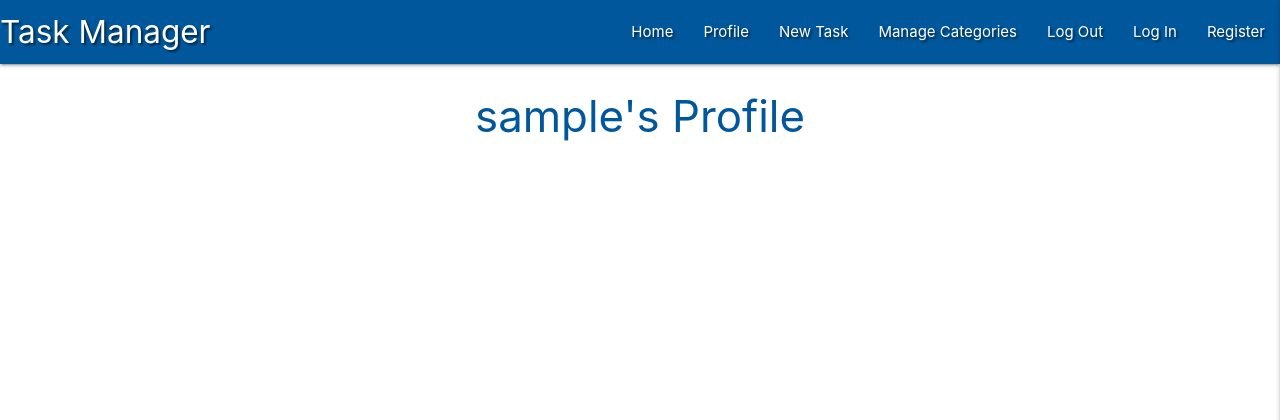
After one commit to SJECollins/mongoflask, a Flask app: a page that uses templates/base.html in a window 1280 px wide. The commit adds this page. Shown: the top 420 px of the page. Run offline with Flask 3, Linux system fonts and the light colour scheme; the visitor is signed in with stand-in values (Sample User, id 1); a database or web service that is not in the repository returns one stand-in record (values such as "Sample title"); some libraries are stand-ins or nearby versions.

Commit message:
Add profile - weird login bug

```diff
--- a/app.py
+++ b/app.py
@@ -41,27 +41,37 @@ def register():
 
         session["user"] = request.form.get("username").lower()
         flash("Registration successful!")
+        return redirect(url_for("profile", username=session["user"]))
     return render_template("register.html")
 
 
-@app.route("/login", methods=["GET", "POST"])
-def login():
+@app.route("/signin", methods=["GET", "POST"])
+def signin():
     if request.method == "POST":
         existing_user = mongo.db.users.find_one(
             {"username": request.form.get("username").lower()})
 
         if existing_user:
-            if check_password_hash(existing_user["password"], request.form.get("password")):
+            if check_password_hash(
+                    existing_user["password"], request.form.get("password")):
                 session["user"] = request.form.get("username").lower()
                 flash("Welcome, {}".format(request.form.get("username")))
+                return redirect(url_for("profile", username=session["user"]))
             else:
                 flash("Incorrect Username and/or Password")
-                return redirect(url_for("login"))
+                return redirect(url_for("signin"))
 
         else:
             flash("Incorrect Username and/or Password")
-            return redirect(url_for("login"))
+            return redirect(url_for("signin"))
     return render_template("login.html")
+
+
+@app.route("/profile/<username>", methods=["GET", "POST"])
+def profile(username):
+    username = mongo.db.users.find_one(
+        {"username": session["user"]})["username"]
+    return render_template("profile.html", username=username)
 
 
 if __name__ == "__main__":
--- a/templates/base.html
+++ b/templates/base.html
@@ -25,11 +25,11 @@
                 <a href="#" data-target="mobile-demo" class="sidenav-trigger"><i class="fa-solid fa-bars"></i></a>
                 <ul class="right hide-on-med-and-down">
                     <li><a href="{{ url_for('index') }}">Home</a></li>
-                    <li><a href="#">Profile</a></li>
+                    <li><a href="{{ url_for('profile', username=session['user']) }}">Profile</a></li>
                     <li><a href="#">New Task</a></li>
                     <li><a href="#">Manage Categories</a></li>
                     <li><a href="#">Log Out</a></li>
-                    <li><a href="{{ url_for('login') }}">Log In</a></li>
+                    <li><a href="{{ url_for('signin') }}">Log In</a></li>
                     <li><a href="{{ url_for('register') }}">Register</a></li>
                 </ul>
             </div>
@@ -40,11 +40,11 @@
                 <h4 class="center-align light-blue-text text-darken-4">Task Manager</h4>
             </li>
             <li><a href="{{ url_for('index') }}">Home</a></li>
-            <li><a href="#">Profile</a></li>
+            <li><a href="{{ url_for('profile', username=session['user']) }}">Profile</a></li>
             <li><a href="#">New Task</a></li>
             <li><a href="#">Manage Categories</a></li>
             <li><a href="#">Log Out</a></li>
-            <li><a href="{{ url_for('login') }}">Log In</a></li>
+            <li><a href="{{ url_for('signin') }}">Log In</a></li>
             <li><a href="{{ url_for('register') }}">Register</a></li>
         </ul>
     </header>
--- a/templates/login.html
+++ b/templates/login.html
@@ -4,7 +4,7 @@
 
 <h3 class="center-align">Login</h3>
 <div class="row">
-    <form class="col s12 m8 offset-m2" method="POST" action="{{ url_for('login') }}">
+    <form class="col s12 m8 offset-m2" method="POST" action="{{ url_for('signin') }}">
         <div class="card-panel">
             <div class="row">
                 <div class="input-field col s12">
--- /dev/null
+++ b/templates/profile.html
@@ -0,0 +1,11 @@
+{% extends "base.html" %}
+{% block content %}
+
+<div class="row">
+    <div class="col s12 m8 offset-m2">
+        <h3 class="center-align light-blue-text text-darken-4">{{username}}'s Profile</h3>
+
+    </div>
+</div>
+
+{% endblock %}
--- a/templates/register.html
+++ b/templates/register.html
@@ -34,7 +34,7 @@
 <div class="row">
     <div class="col s12">
         <p class="center-align">
-            Already registered? <a href="{{ url_for('login') }}" class="light-blue-text text-darken-4">Login</a>
+            Already registered? <a href="{{ url_for('signin') }}" class="light-blue-text text-darken-4">Login</a>
         </p>
     </div>
 </div>
```
